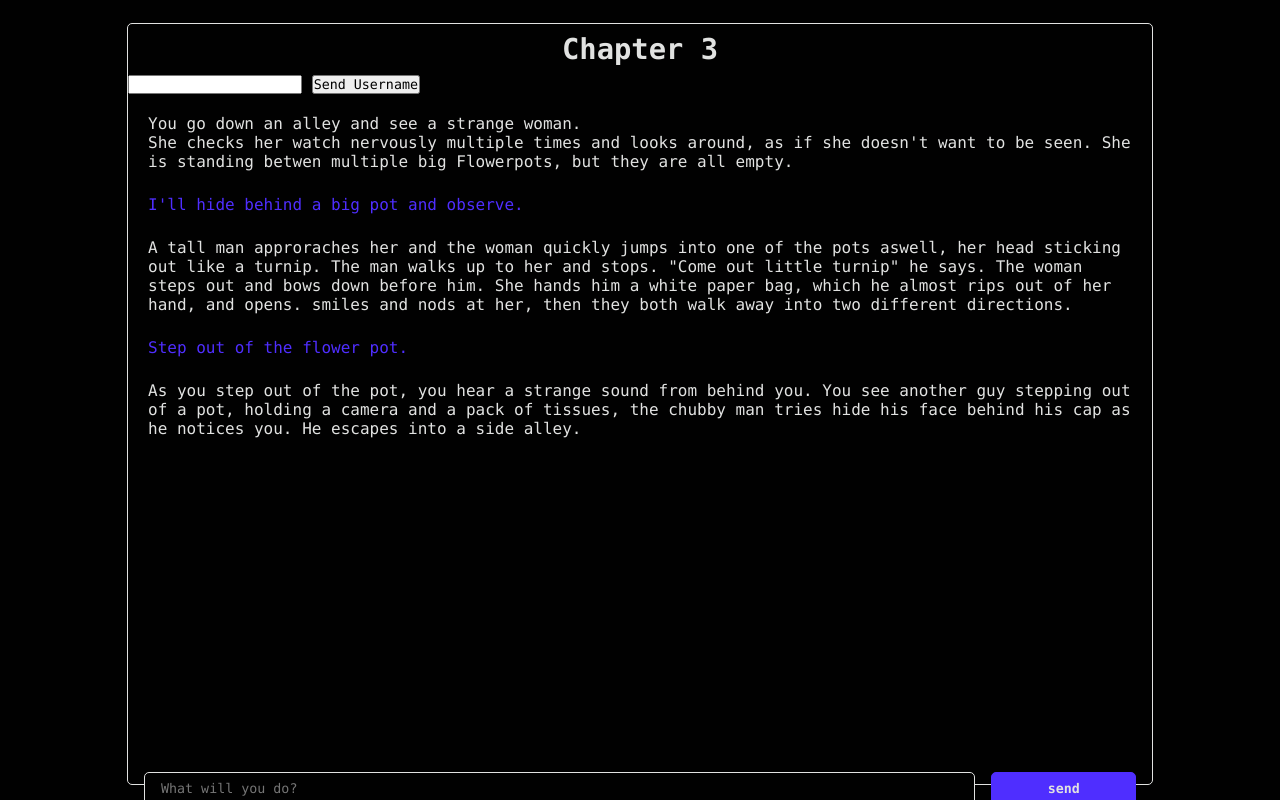
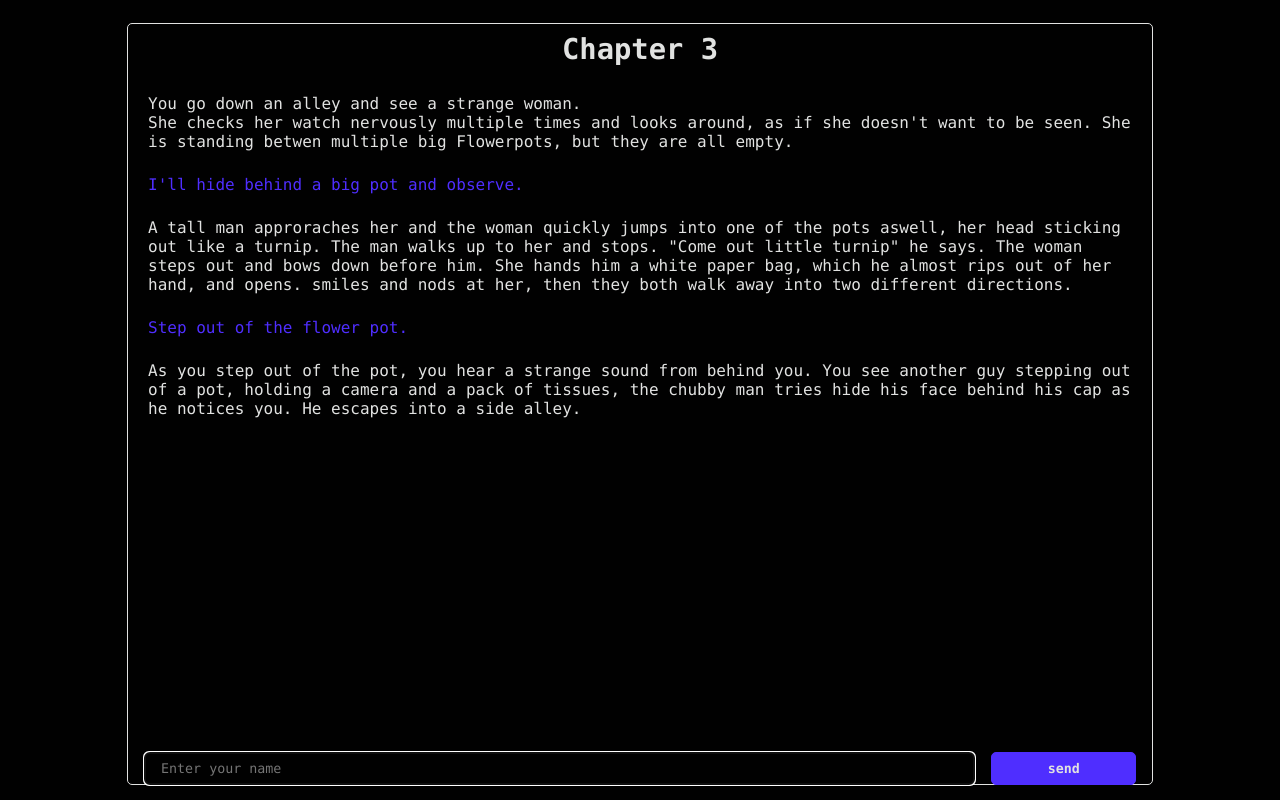
Before and after one commit to minotalen/chatbot-group, a Flask app: page / in a window 1280 px wide. Run offline with Flask 2, Linux system fonts and the light colour scheme; some libraries are stand-ins or nearby versions.

Commit message:
client.js: user name can be set from main text field

```diff
--- a/static/js/client.js
+++ b/static/js/client.js
@@ -9,6 +9,7 @@
   sendButton = document.getElementById('send-button'),
   userInput = document.getElementById('input-user'),
   chatForm = document.getElementById('chat-input-form'),
+  userName = undefined,
   levelID = 'test_level_ID',
   senderName = 'test_sender_name',
   roomName = 'test_room_name',
@@ -30,38 +31,44 @@
 });
 
 
-document.getElementById('send-username').addEventListener('click', function() {
-  let json, userName = document.getElementById('username').value;
-
-  json = createJSON(userName);
-
-  console.log(JSON.stringify(json));
-
-
-  socket.emit('user_registration',json);
-});
-
-sendButton.addEventListener('click', sendMessage, false);
+sendButton.addEventListener('click', () => {
+  if(userName == undefined) {
+    sendUserName();
+  } else {
+    sendMessage();
+  }
+}, false);
 
 chatForm.addEventListener('submit', (evt) => {
   // prevents default reloading on submit
   evt.preventDefault();
-  sendMessage();
+
+  if(userName == undefined) {
+    sendUserName();
+  } else {
+    sendMessage();
+  }
 });
 
 
 /**
  * Sends the message from the chat input to the socket.
  */
-function sendMessage() {
+function sendMessage(evt='json') {
   let json, msg = userInput.value;
 
-  // TODO set senderName == 'user'  per default on outgoing messages
+  // set user as sender on outgoing messages
+  senderName = 'user';
+
+  // store user name in client variables
+  if(evt == 'user_registration') {
+    userName = msg;
+  }
 
   // send JSON String to socket
   if (msg.trim() != '') {
     json = createJSON(msg);
-    socket.emit('json', json);
+    socket.emit(evt, json);
     console.log('message ' + msg + ' has been sent!');
     userInput.value = null;
 
@@ -82,7 +89,6 @@
 
   elem.innerHTML = msg;
 
-  // TODO set senderName == 'user'  per default on outgoing messages
   // set message type depending on sender
   switch (senderName) {
     case 'bot':
@@ -147,3 +153,12 @@
 
   return message;
 }
+
+
+/**
+ * Sends the user name to the server and changes the placeholder text.
+ */
+function sendUserName() {
+  sendMessage('user_registration');
+  userInput.placeholder = 'What will you do?';
+}
--- a/templates/index.html
+++ b/templates/index.html
@@ -4,7 +4,7 @@
 <!--
   Chat interface page
   Authors: ?, Kevin Katzkowski
-  Las modified: 06.06.2020
+  Las modified: 07.05.2020
 -->
 
 <head>
@@ -25,9 +25,6 @@
 
   <div id="chat-container">
     <h1>Chapter 3</h1>
-
-    <input type="text" id="username">
-    <button type="button" id="send-username">Send Username</button>
 
     <ul id="chat-content-container">
       <!-- example messages for chat -->
@@ -54,7 +51,7 @@
 
     <div id="chat-input-user">
       <form id="chat-input-form">
-        <input id="input-user" type="text" placeholder="What will you do?"></input>
+        <input id="input-user" type="text" placeholder="Enter your name" autofocus></input>
         <button type="button" id="send-button">send</button>
       </form>
     </div>
```
